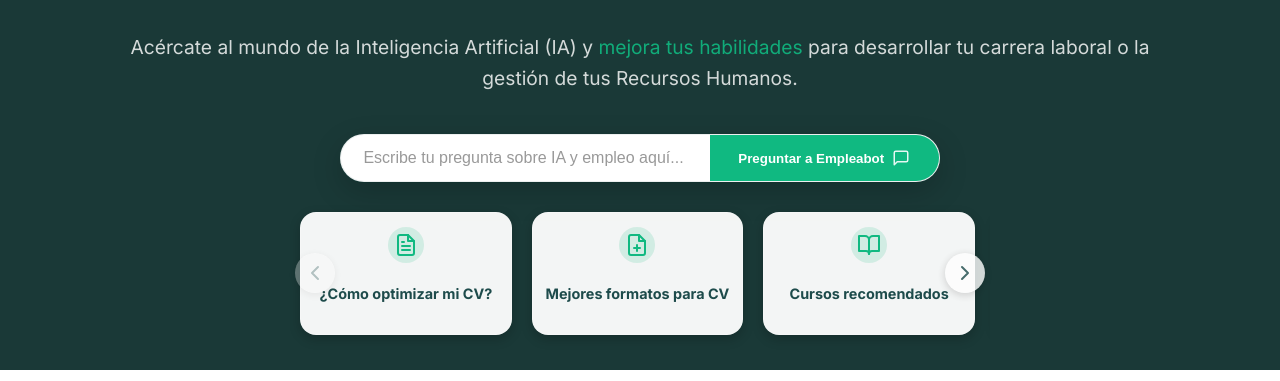
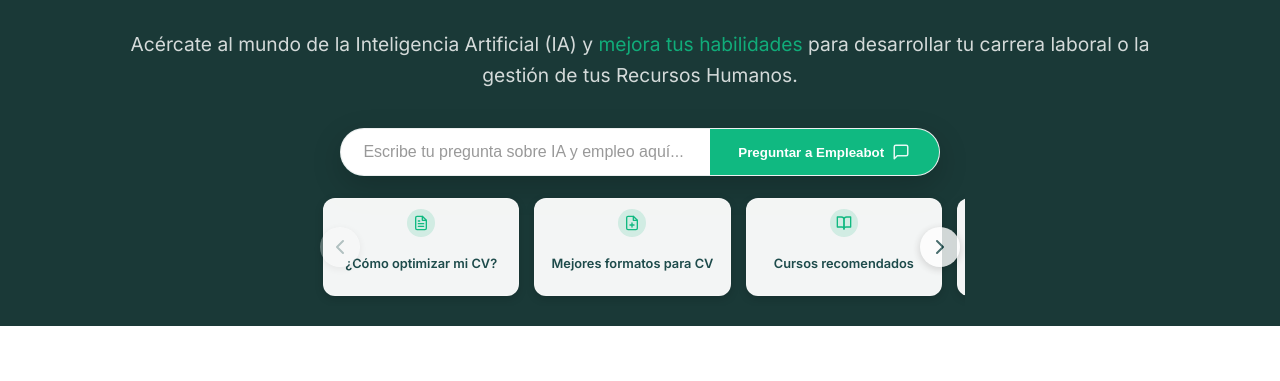
Before and after one commit to eldavidcuellarai/EmpleabotPlus, a plain HTML site: page index.html in a window 1280 px wide. Shown: the part 280-661 px from the top of the page. Drawn offline with nearby package versions, Linux system fonts and the light colour scheme.

Commit message:
Update README, add GEMINI.md, and compact FAQ styles
Expanded and restructured the README with detailed setup, deployment, and customization instructions. Added GEMINI.md for Gemini interaction guidelines. Updated .gitignore to exclude azure_test.py. Refined FAQ section styles in styles.css for a more compact and modern appearance.

```diff
--- a/styles.css
+++ b/styles.css
@@ -331,7 +331,7 @@
     display: flex;
     flex-direction: column;
     align-items: center;
-    gap: 15px; /* Reduced from 20px to 15px */
+    gap: 12px; /* Further reduced from 15px for more compact design */
 }
 
 /* Adjust search container for hero section */
@@ -696,18 +696,18 @@
     display: flex;
     align-items: center;
     justify-content: center;
-    margin: 30px auto; /* Reduced from 40px */
+    margin: 20px auto; /* Further reduced from 30px */
     position: relative;
-    max-width: 700px; /* Reduced width to accommodate 3 cards */
+    max-width: 650px; /* Slightly reduced width for more compact design */
 }
 
 .faq-slider {
     display: flex;
-    gap: 20px; /* Increased gap for better spacing with 3 cards */
+    gap: 15px; /* Slightly reduced gap for more compact spacing */
     width: 100%;
     overflow-x: hidden;
     scroll-behavior: smooth;
-    padding: 15px 10px; /* Reduced from 20px */
+    padding: 10px 8px; /* Further reduced padding */
     transition: transform 0.3s ease; /* Add transition for smooth sliding */
 }
 
@@ -715,9 +715,9 @@
     min-width: calc(33.333% - 15px); /* Changed to show exactly 3 cards */
     flex: 0 0 calc(33.333% - 15px); /* Fixed width for 3 cards */
     background-color: rgba(255, 255, 255, 0.95);
-    border-radius: 16px;
-    padding: 14px 10px; /* Further reduced padding for smaller height */
-    box-shadow: 0 4px 12px rgba(0, 0, 0, 0.2);
+    border-radius: 12px; /* Slightly smaller border radius */
+    padding: 10px 8px; /* Even more reduced padding for smaller height */
+    box-shadow: 0 3px 8px rgba(0, 0, 0, 0.15); /* Reduced shadow */
     text-align: center;
     transition: transform 0.3s ease, box-shadow 0.3s ease, background-color 0.3s ease;
     cursor: pointer;
@@ -737,22 +737,28 @@
 }
 
 .faq-icon {
-    width: 36px; /* Smaller icon - reduced from 40px */
-    height: 36px; /* Smaller icon - reduced from 40px */
+    width: 28px; /* Smaller icon - reduced from 36px */
+    height: 28px; /* Smaller icon - reduced from 36px */
     border-radius: 50%;
     background-color: rgba(16, 185, 129, 0.15);
     display: flex;
     align-items: center;
     justify-content: center;
-    margin: 0 auto 6px; /* Further reduced margin from 8px */
+    margin: 0 auto 4px; /* Further reduced margin from 6px */
     color: var(--secondary-color);
 }
 
+.faq-icon svg {
+    width: 16px; /* Smaller svg icon size */
+    height: 16px; /* Smaller svg icon size */
+}
+
 .faq-card h3 {
-    font-size: 0.9rem; /* Slightly smaller font size from 0.95rem */
+    font-size: 0.8rem; /* Smaller font size for more compact look */
     margin-bottom: 0; /* Remove bottom margin since we removed description */
     color: var(--primary-color);
-    line-height: 1.2; /* Tighter line height */
+    line-height: 1.1; /* Even tighter line height */
+    font-weight: 600; /* Slightly bolder to maintain readability */
 }
 
 .faq-card p {
```
Also changed, not shown: 3 other files.
